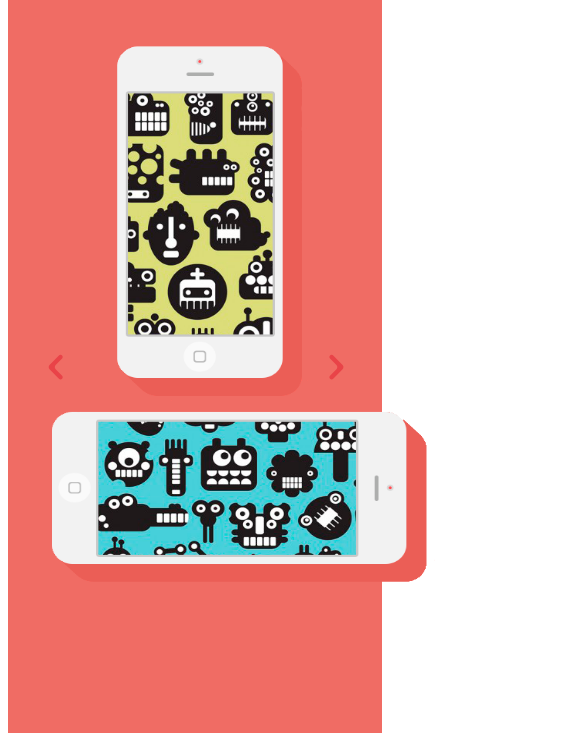
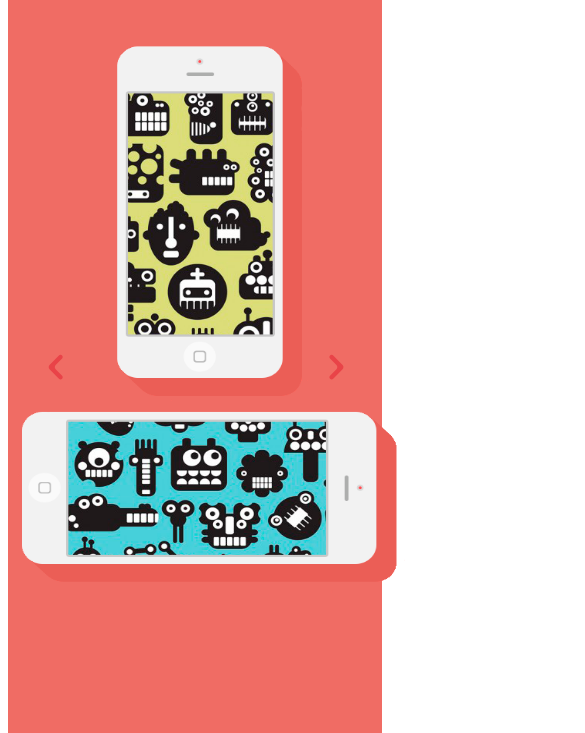
Before and after one commit to shumovsky/Singolo-2.0v, a website: page index.html in a window 390 px wide. Shown: the part 111-844 px from the top of the page, 585 px wide, since content can reach past the window. Drawn offline with Linux system fonts and the light colour scheme.

Commit message:
some bag fixed

```diff
--- a/sass/components/_about.scss
+++ b/sass/components/_about.scss
@@ -18,6 +18,9 @@
   @include media-mobile-medium {
     display: block;
   }
+  @include media-mobile-big {
+    display: block;
+  }
 }
 .about__title {
   padding-bottom: 10px;
@@ -26,7 +29,7 @@
 .about__content {
   margin-right: 10px;
   @include media-mobile-medium {
-    display: contents;
+    display: block;
   }
 }
 
@@ -34,10 +37,6 @@
   width: 100%;
   // height: 300px;
   padding-bottom: 13px;
-  @include media-tablet {
-    width: 218px;
-    height: 218px;
-  }
   @include media-mobile-medium {
     width: 278px;
     height: 100%;
--- a/sass/components/_portfolio.scss
+++ b/sass/components/_portfolio.scss
@@ -61,7 +61,10 @@
     // height: 100%;
   }
   @include media-tablet {
-    grid-template-columns: 216px 216px 216px;
+    grid-template-columns: 326px 326px;
+  }
+  @include media-mobile-big {
+    grid-template-columns: 320px;
   }
   @include media-mobile-small {
     grid-template-columns: 220px;
--- a/sass/components/_quote.scss
+++ b/sass/components/_quote.scss
@@ -21,7 +21,10 @@
   gap: 0 22px;
   padding-bottom: 65px;
   @include media-tablet {
-    grid-template-columns: 422px 221px;
+    grid-template-columns: 60% 38%;
+  }
+  @include media-mobile-big {
+    grid-template-columns: 314px;
   }
   @include media-mobile-small {
     display: block;
--- a/sass/components/_slider.scss
+++ b/sass/components/_slider.scss
@@ -36,7 +36,7 @@
   @include media-mobile-medium {
     width: 81px;
     height: 153px;
-    margin: 46px 0 0 23px;
+    margin: 46px 0 0 84px;
   }
 }
 
@@ -46,7 +46,7 @@
   @include media-tablet {
     width: 387px;
     height: 189px;
-    margin-left: 0;
+    margin-left: -30px;
   }
   @include media-mobile-small {
     width: 131px;
@@ -57,7 +57,7 @@
   @include media-mobile-medium {
     width: 157px;
     height: 84px;
-    margin: 0 0 20px;
+    margin: 0 52px 34px;
   }
 }
 
--- a/sass/layouts/_wrapper.scss
+++ b/sass/layouts/_wrapper.scss
@@ -3,4 +3,7 @@
   padding: 0 40px;
   margin: 0 auto;
   box-sizing: border-box;
+  @include media-mobile-small {
+    padding: 0 16px;
+  }
 }
```
Also changed, not shown: sass/style.css, 1 other file.
